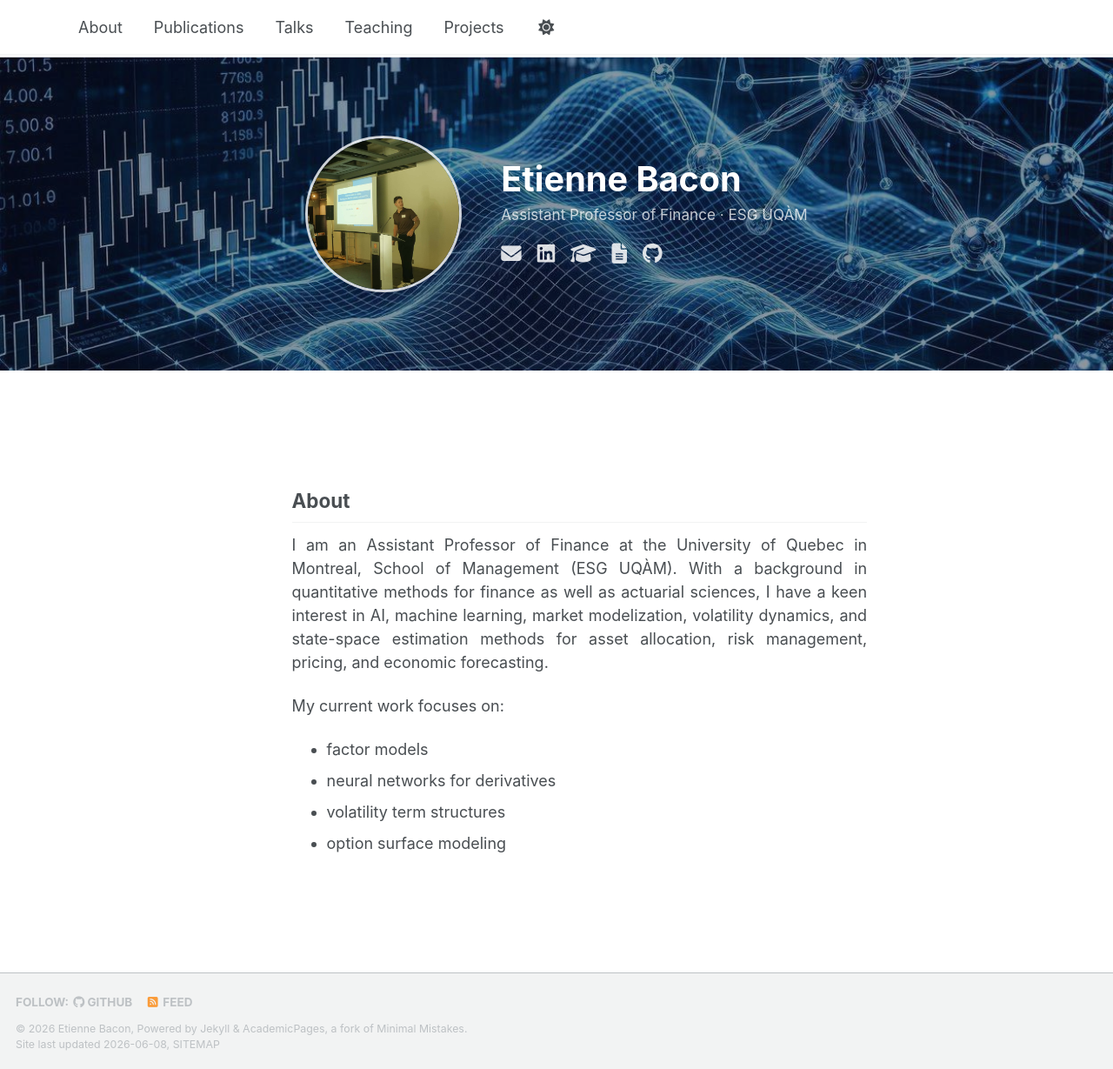
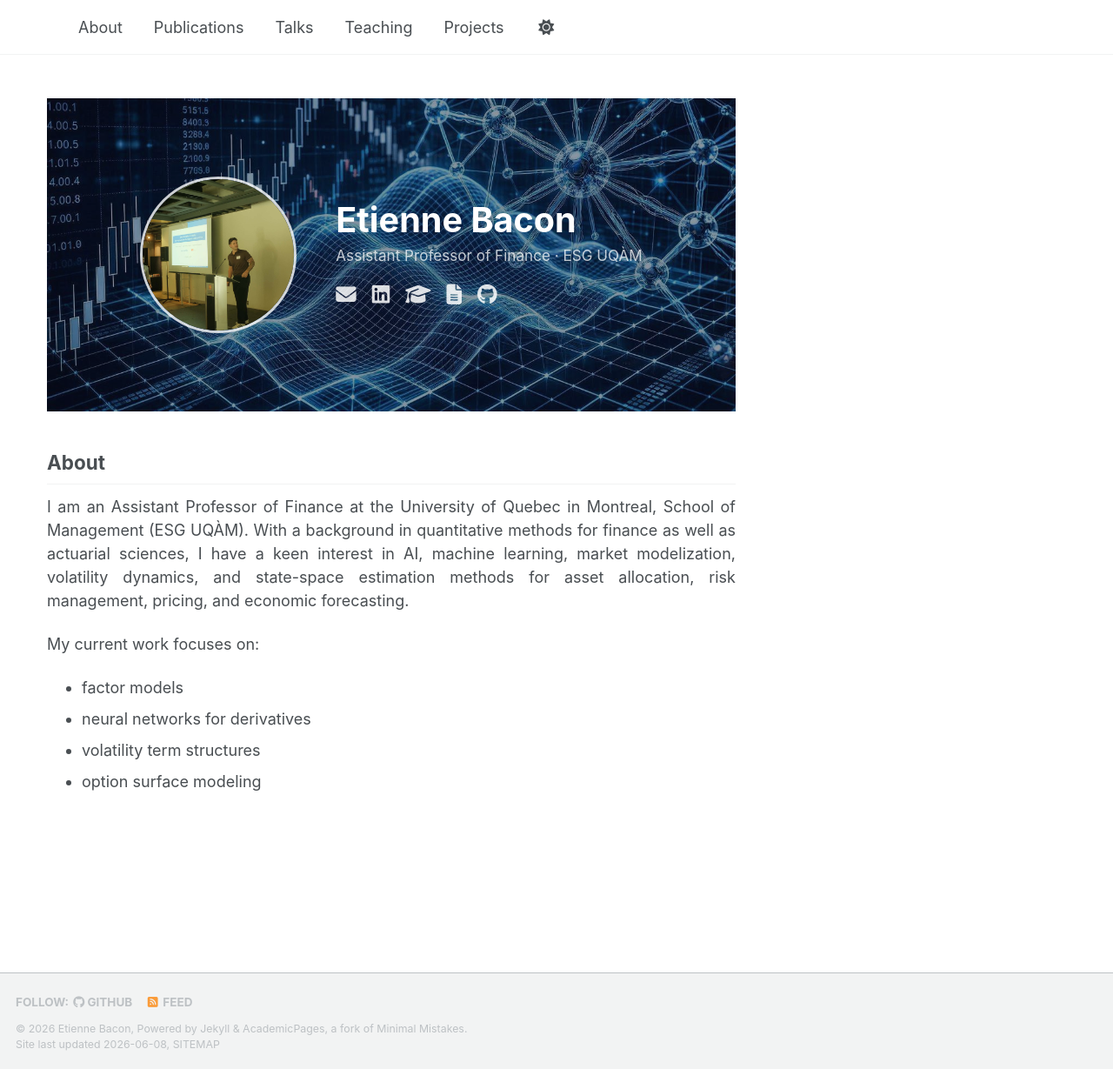
Before and after one commit to EtienneBacon/EtienneBacon.github.io, a Jekyll site: the page built from _pages/about.md, in a window 1280 px wide and 1229 px high. Shown: the whole window at 87% size. Built offline with Jekyll 4.4.1, drawn with Linux system fonts in a browser that asks for light colours; a script bundle is joined from its source files by our own code; library files that are not in the unit come from our copies.

Commit message:
Update main.scss

```diff
--- a/assets/css/main.scss
+++ b/assets/css/main.scss
@@ -48,30 +48,41 @@ html, body {
   max-width: 100%;
 }
 
-/* ── Fix theme padding/gaps ── */
 .masthead {
   margin-bottom: 0 !important;
 }
+
 #main {
-  padding-top: 0 !important;
-  margin-top: 0 !important;
+  padding: 0 !important;
+  margin: 0 !important;
+  max-width: 100% !important;
+  width: 100% !important;
 }
+
 .page {
-  padding-top: 0 !important;
+  padding: 0 !important;
+  margin: 0 !important;
+  max-width: 100% !important;
+  width: 100% !important;
 }
+
 .page__inner-wrap {
-  margin-top: 0 !important;
+  margin: 0 !important;
+  padding: 0 !important;
+  max-width: 100% !important;
+  width: 100% !important;
+  float: none !important;
 }
+
 .initial-content {
-  margin-top: 0 !important;
+  margin: 0 !important;
+  padding: 0 !important;
 }
 
 /* ── Hero banner ── */
 .hero-banner {
-  position: fixed;
-  top: 66px;
-  left: 0;
-  right: 0;
+  width: 100% !important;
+  max-width: 100% !important;
   height: 360px;
   display: flex;
   align-items: center;
@@ -79,7 +90,7 @@ html, body {
   background-image: url('/images/hero-bg.jpg');
   background-size: cover;
   background-position: center;
-  z-index: 1;
+  position: relative;
 }
 .hero-banner::before {
   content: '';
@@ -133,7 +144,7 @@ html, body {
 /* ── About section ── */
 .page__content {
   max-width: 900px;
-  margin: 440px auto 2rem;
+  margin: 2rem auto;
   padding: 0 3rem;
   text-align: justify;
 }
```
